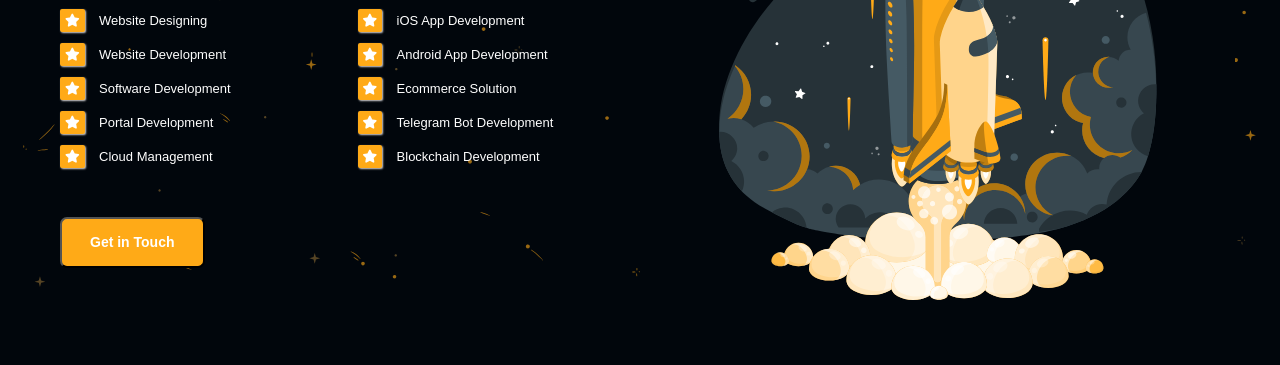
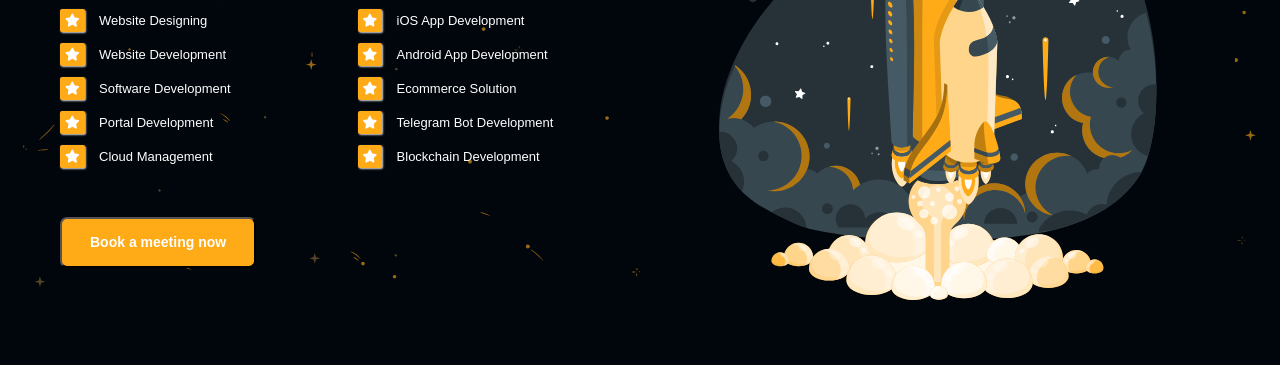
Before and after one commit to sushantmahajan85/dot.net, a plain HTML site: page index.html in a window 1280 px wide. Shown: the part 267-632 px from the top of the page. Drawn offline with nearby package versions, Linux system fonts and the light colour scheme; no server answers; some icons are missing.

Commit message:
book a meeting button added on home page

```diff
--- a/index.html
+++ b/index.html
@@ -220,14 +220,16 @@
                 </ul>
               </div>
             </div>
+            <div>
               <button class="nav-button-right">
                 <a
                   class="nav-link d-none d-sm-block d-sm-none d-md-block"
                   target="_blank"
-                href="https://web.whatsapp.com/send?phone=+918556881616&amp;text=Hi, I am interested in your services."
-                >Get in Touch</a
+                  href="https://calendly.com/dhruv-stellarcode"
+                  >Book a meeting now</a
                 ><i class="fa-fa-arrow-right"></i>
               </button>
+            </div>
           </div>
           <div class="col-md-6 rocket">
             <div class="rocket-img"></div>
```
Lines whose indentation alone changed are shown as unchanged.
